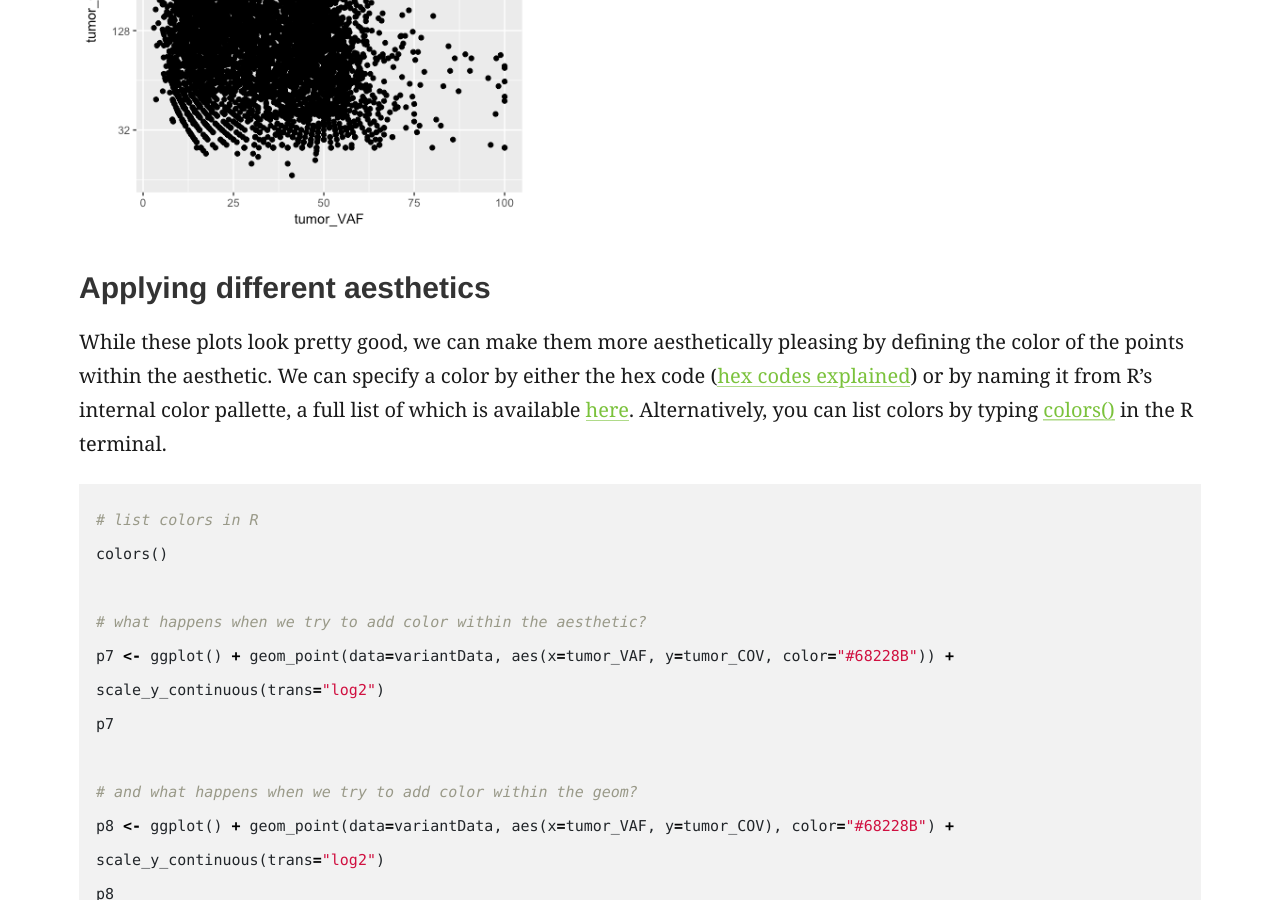
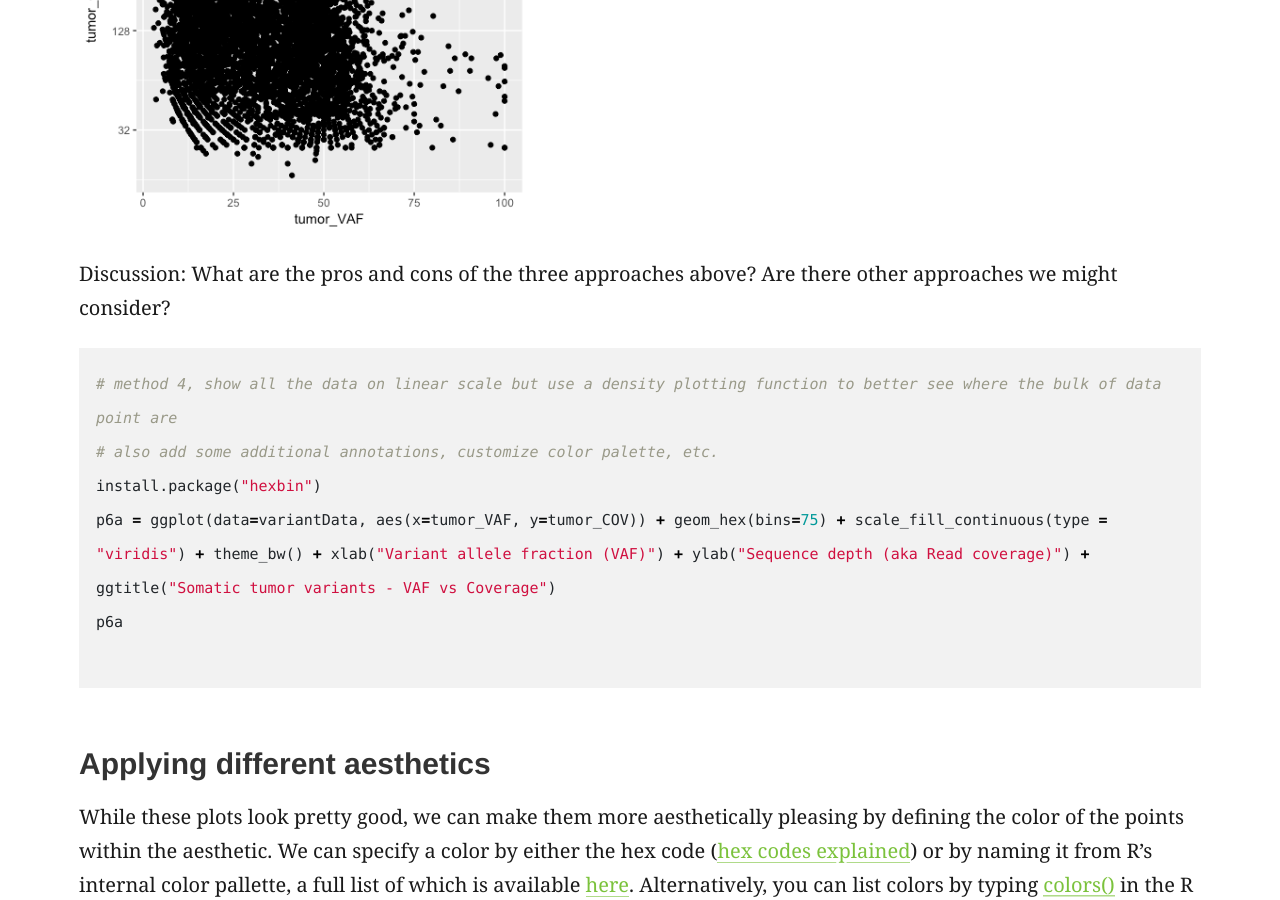
Before and after one commit to griffithlab/genviz.org, a Jekyll site: the page built from _posts/0002-03-01-introToggplot2.md, in a window 1280 px wide and 900 px high, scrolled down 6034 px. Built offline with Jekyll 4.4.1, drawn with Linux system fonts in a browser that asks for light colours; nearby versions of some CDN libraries.

Commit message:
add density scatter plot example

````diff
--- a/_posts/0002-03-01-introToggplot2.md
+++ b/_posts/0002-03-01-introToggplot2.md
@@ -93,6 +93,20 @@ p6
 Note that adjusting the [scale_y_continuous()](http://ggplot2.tidyverse.org/reference/scale_continuous.html) layer will plot only the points within the specified range by setting the limits. [ylim()](http://ggplot2.tidyverse.org/reference/lims.html) is a shortcut that achieves the same thing. You'll see a warning when doing this, stating that rows are being removed from the data frame that contain values outside of the specified range. There is an "out of bounds" parameter within [scale_y_continuous()](http://ggplot2.tidyverse.org/reference/scale_continuous.html) to control what happens with these points, but this isn't necessarily the best method for this particular plot. In method 2 (plot p5), we actually transform the data values themselves by applying a log2 transform. This method allows us to better visualize all of the points, but it is not intuitive to interpret the log2 of a value (tumor coverage). Alternatively, method 3 (plot p6) does not transform the values, but adjusts the scale the points are plotted on and does a better job of displaying all of our data without having to convert the log2 values.
 
 {% include figure.html image="/assets/ggplot2/ggplot2_geom_point_logscale.png" width="450" %}
+
+
+Discussion: What are the pros and cons of the three approaches above? Are there other approaches we might consider?
+
+
+```R
+# method 4, show all the data on linear scale but use a density plotting function to better see where the bulk of data point are
+# also add some additional annotations, customize color palette, etc.
+install.package("hexbin")
+p6a = ggplot(data=variantData, aes(x=tumor_VAF, y=tumor_COV)) + geom_hex(bins=75) + scale_fill_continuous(type = "viridis") + theme_bw() + xlab("Variant allele fraction (VAF)") + ylab("Sequence depth (aka Read coverage)") + ggtitle("Somatic tumor variants - VAF vs Coverage")
+p6a
+
+```
+
 
 ### Applying different aesthetics
 While these plots look pretty good, we can make them more aesthetically pleasing by defining the color of the points within the aesthetic. We can specify a color by either the hex code ([hex codes explained](https://stackoverflow.com/questions/22239803/how-does-hexadecimal-color-work)) or by naming it from R's internal color pallette, a full list of which is available [here](http://www.stat.columbia.edu/~tzheng/files/Rcolor.pdf). Alternatively, you can list colors by typing [colors()](https://www.rdocumentation.org/packages/grDevices/versions/3.4.1/topics/colors) in the R terminal.
````
